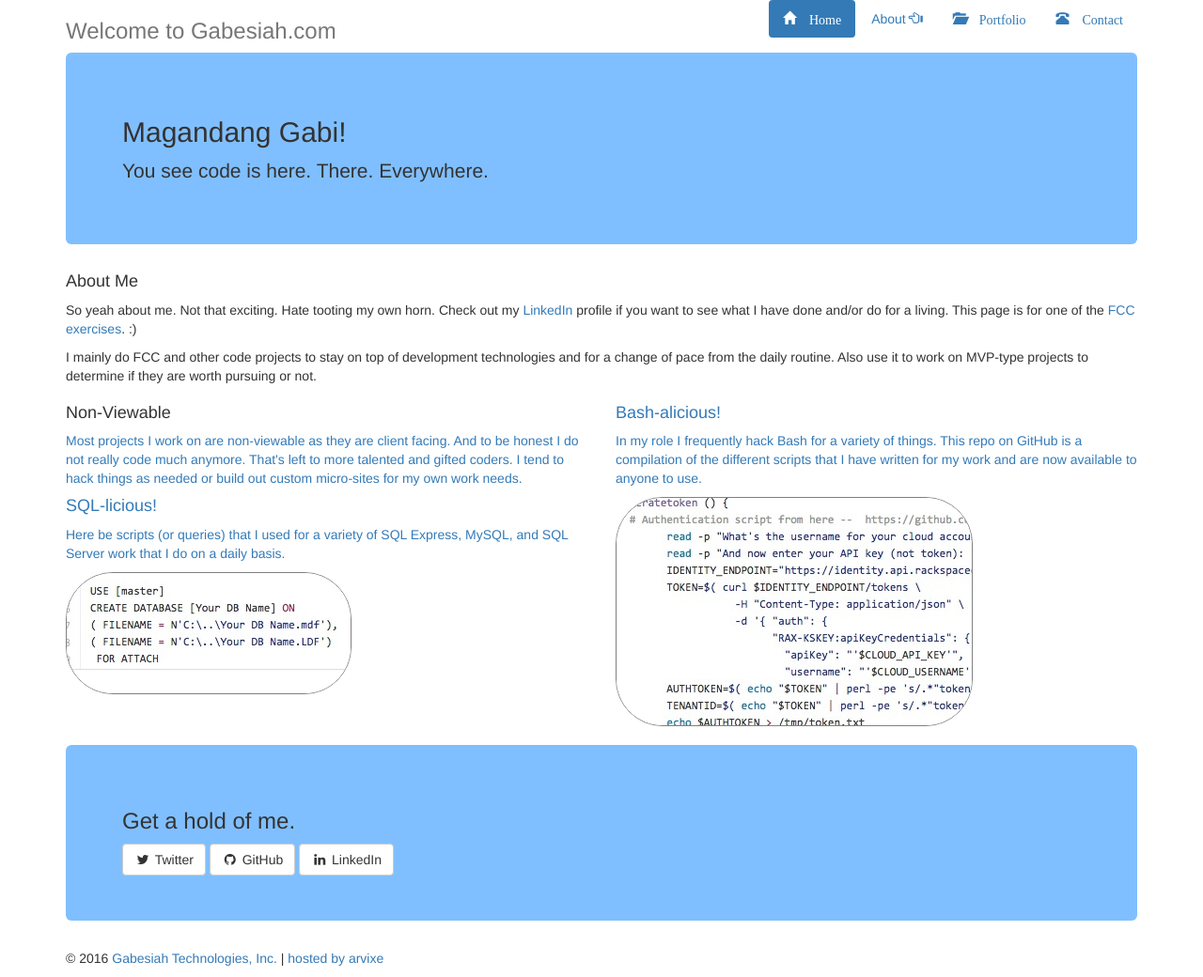
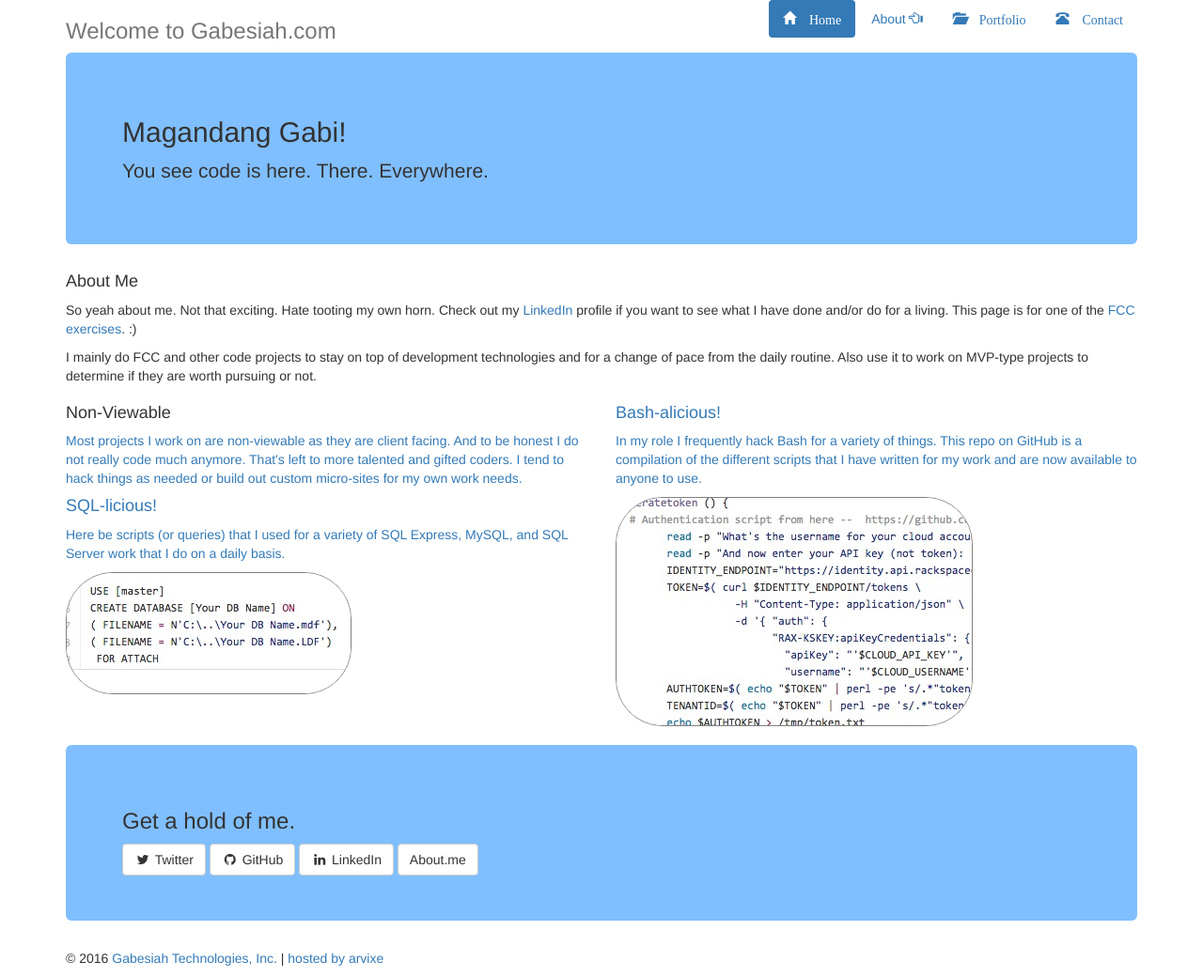
Before and after one commit to Valien/gabesiah.com, a plain HTML site: page index.html in a window 1280 px wide. Shown: the whole page at 94% size. Drawn offline with nearby package versions, Linux system fonts and the light colour scheme.

Commit message:
Added footer stuff.

```diff
--- a/index.html
+++ b/index.html
@@ -84,6 +84,8 @@
           <a class="btn btn-default" href="https://twitter.com/Valien" target="_blank" role="button"><i class="fa fa-twitter fa-fw"></i> Twitter</a>
           <a class="btn btn-default" href="https://github.com/Valien" target="_blank" role="button"><i class="fa fa-github fa-fw"></i> GitHub</a>
           <a class="btn btn-default" href="https://www.linkedin.com/in/allenv" target="_blank" role="button"><i class="fa fa-linkedin fa-fw"></i> LinkedIn</a>
+          <a class="btn btn-default" href="https://about.me/allenv" target="_blank" role="button">About.me</a>
+
 
         </div>
         <!--<p><a class="btn btn-lg btn-success" href="#" role="button">Sign up today</a></p>-->
```
